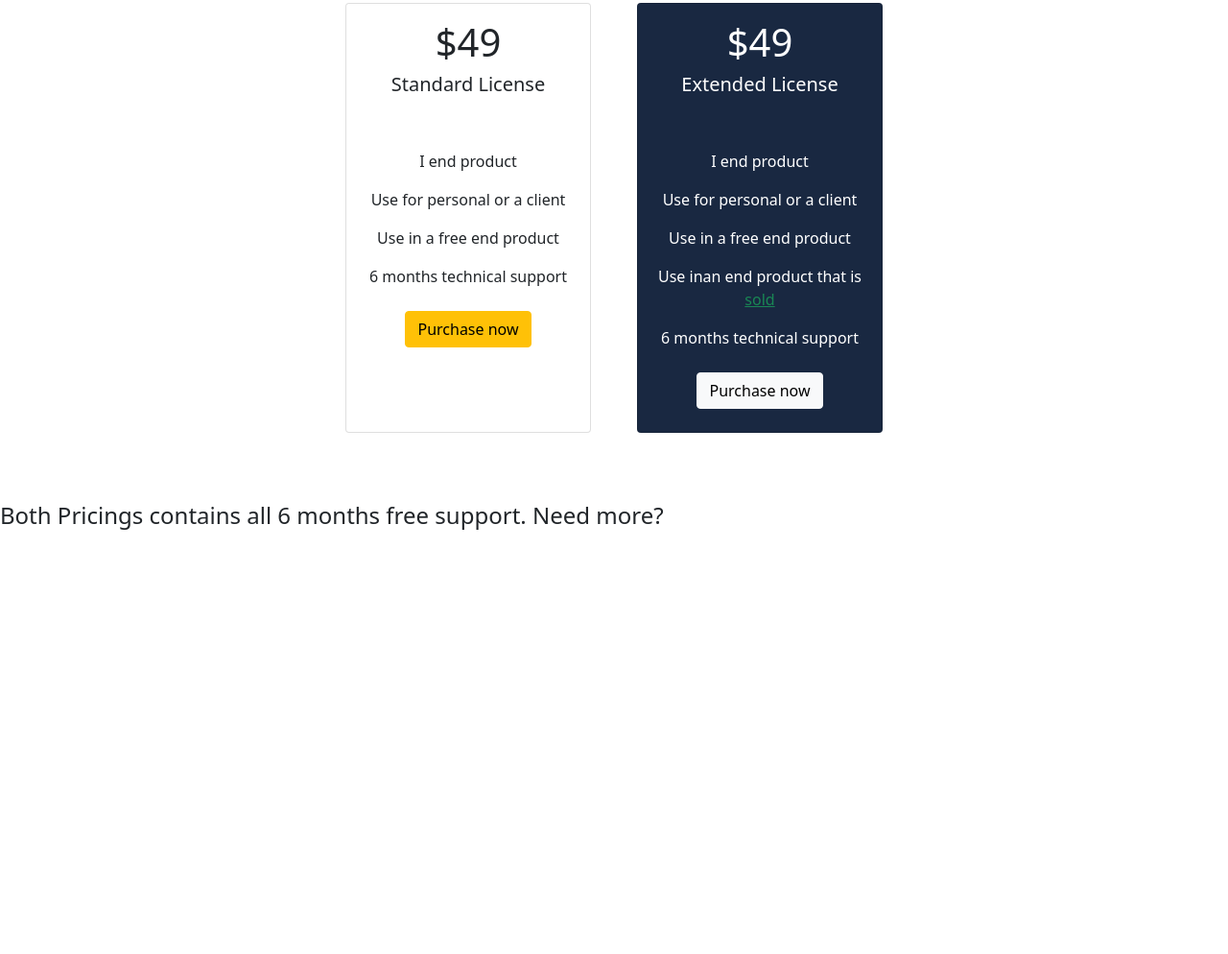
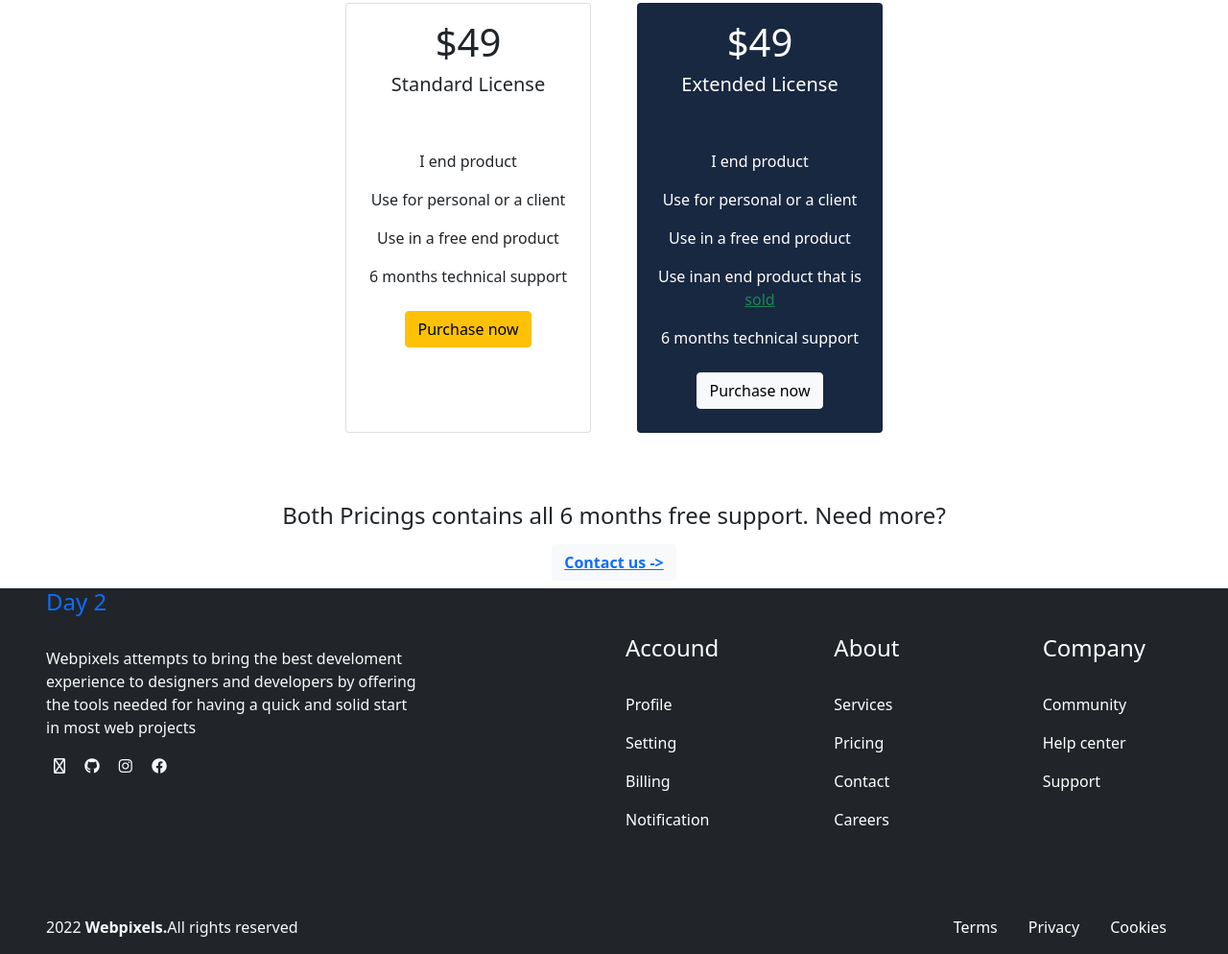
Before and after one commit to skeletos-it/traning, a plain HTML site: page Day 2/prasad/index.html in a window 1280 px wide. Shown: the part 4047-5041 px from the top of the page at 96% size. Before the commit the page ends 4606 px from the top, so only its background shows below. Drawn offline with nearby package versions, Linux system fonts and the light colour scheme.

Commit message:
don page

```diff
--- a/Day 2/prasad/index.html
+++ b/Day 2/prasad/index.html
@@ -549,8 +549,107 @@
       </div>
       <br />
       <br /><br />
-      <h4>Both Pricings contains all 6 months free support. Need more?</h4>
+      <div class="text-center">
+        <h4>Both Pricings contains all 6 months free support. Need more?</h4>
+        <a
+          href="#"
+          class="btn btn-light my-2 text-primary text-decoration-underline"
+          ><b>Contact us -></b></a
+        >
+      </div>
     </section>
+    <!-- futer2 -->
+
+    <section class="bg-dark row text-white">
+      <!-- <div class="col-6">
+        <div class="mx-5">
+          <h4 class="text-primary">Day 2</h4>
+          <br />
+          <p class="text-light">
+            Webpixels attempts to bring the best develoment <br />
+            experience to designers and developers by offering <br />
+            the tools needed for having a quick and solid start <br />
+            in most web projects
+          </p>
+          <i class="fa-regular fa-globe text-light mx-2"> </i>
+
+          <i class="fa-brands fa-github text-light mx-2"> </i>
+          <i class="fa-brands fa-instagram text-light mx-2"> </i>
+          <i class="fa-brands fa-facebook text-light mx-2"> </i>
+          <br />
+          <br />
+          <br />
+          <p class="text-light">2022 <b>Webpixels.</b>All rights reserved</p>
+        </div>
+      </div>
+      <div class="col-6">
+        <div class="col-2">hi</div>
+        <div class="col-2">hi</div>
+        <div class="col-2">hi</div>
+      </div> -->
+      <div class="col-6">
+        <div class="mx-5">
+          <h4 class="text-primary">Day 2</h4>
+          <br />
+          <p class="text-light">
+            Webpixels attempts to bring the best develoment <br />
+            experience to designers and developers by offering <br />
+            the tools needed for having a quick and solid start <br />
+            in most web projects
+          </p>
+          <i class="fa-regular fa-globe text-light mx-2"> </i>
+
+          <i class="fa-brands fa-github text-light mx-2"> </i>
+          <i class="fa-brands fa-instagram text-light mx-2"> </i>
+          <i class="fa-brands fa-facebook text-light mx-2"> </i>
+          <br />
+          <br />
+          <br />
+          <br />
+          <br />
+          <br />
+          <br />
+          <p class="text-light">2022 <b>Webpixels.</b>All rights reserved</p>
+        </div>
+      </div>
+      <div class="col-6">
+        <div class="row">
+          <div class="col-4 pt-5">
+            <h4>Accound</h4>
+            <br />
+            <p>Profile</p>
+            <p>Setting</p>
+            <p>Billing</p>
+            <p>Notification</p>
+          </div>
+          <div class="col-4 pt-5">
+            <h4>About</h4>
+            <br />
+            <p>Services</p>
+            <p>Pricing</p>
+            <p>Contact</p>
+            <p>Careers</p>
+          </div>
+          <div class="col-4 pt-5">
+            <h4>Company</h4>
+            <br />
+            <p>Community</p>
+            <p>Help center</p>
+            <p>Support</p>
+          </div>
+        </div>
+
+        <br />
+        <br />
+        <br />
+        <div class="main d-flex mx-5 justify-content-md-end">
+          <p class="mx-3">Terms</p>
+          <p class="mx-3">Privacy</p>
+          <p class="mx-3">Cookies</p>
+        </div>
+      </div>
+    </section>
+
     <script
       src="https://cdn.jsdelivr.net/npm/bootstrap@5.0.2/dist/js/bootstrap.bundle.min.js"
       integrity="sha384-MrcW6ZMFYlzcLA8Nl+NtUVF0sA7MsXsP1UyJoMp4YLEuNSfAP+JcXn/tWtIaxVXM"
```
